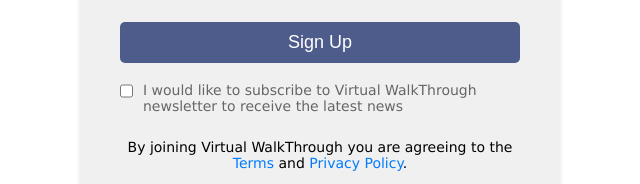
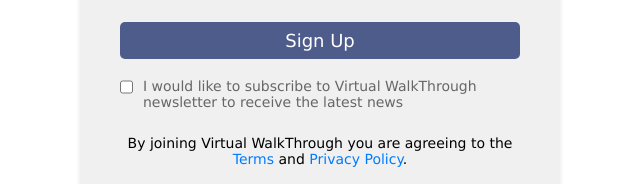
Before and after one commit to Rishabh7883/mini-project-college, a plain HTML site: page signup.html in a window 1280 px wide. Shown: the part 457-641 px from the top of the page, 320-960 px from the left. Drawn offline with nearby package versions, Linux system fonts and the light colour scheme.

Commit message:
third commit

```diff
--- a/login.css
+++ b/login.css
@@ -43,15 +43,18 @@ body {
     font-size: 14px;
     letter-spacing: 1px;
   }
-  .container button {
+  .container #submit {
     background-color:rgba(38, 55, 114, 0.8);
     color: #fff;
     border: none;
     width: 100%;
-    padding: 10px 30px;
+     height: 2.3rem;
     border-radius: 5px;
     cursor: pointer;
     font-size: 18px;
+    display: flex;
+    align-items: center;
+    justify-content: center;
     transition: background-color 0.3s ease;
   }
   .container button:hover {
--- a/signup.css
+++ b/signup.css
@@ -46,19 +46,22 @@ body {
     letter-spacing: 1px;
   }
 
-  .container button {
+  .container #submit {
     background-color:rgba(38, 55, 114, 0.8);
     color: #fff;
     border: none;
     width: 100%;
-    padding: 10px 30px;
+     height: 2.3rem;
     border-radius: 5px;
     cursor: pointer;
     font-size: 18px;
+    display: flex;
+    align-items: center;
+    justify-content: center;
     transition: background-color 0.3s ease;
   }
 
-  .container button:hover {
+  .container #submit:hover {
     background-color: rgba(35, 65, 173, 0.8);
   }
 
--- a/signup.html
+++ b/signup.html
@@ -39,7 +39,7 @@
         <input type="password" id="verify-password" name="verify-password" placeholder="Verify your password" required>
       </div>
 
-      <button type="submit">Sign Up</button>
+      <a id="submit" href="index.html">Sign Up</a>
 
       <div class="checkbox">
         <input type="checkbox" id="newsletter">
@@ -60,4 +60,5 @@
 <script src="https://cdnjs.cloudflare.com/ajax/libs/three.js/105/three.min.js" integrity="sha512-uWKImujbh9CwNa8Eey5s8vlHDB4o1HhrVszkympkm5ciYTnUEQv3t4QHU02CUqPtdKTg62FsHo12x63q6u0wmg==" crossorigin="anonymous" referrerpolicy="no-referrer"></script>
 <script src="panolens.min.js"></script>
 <script src="home.js"></script>
+<script src="signup.js"></script>
 </html>
```
Also changed, not shown: login.html (+2 -1 lines), login.js (added), signup.js (added).
